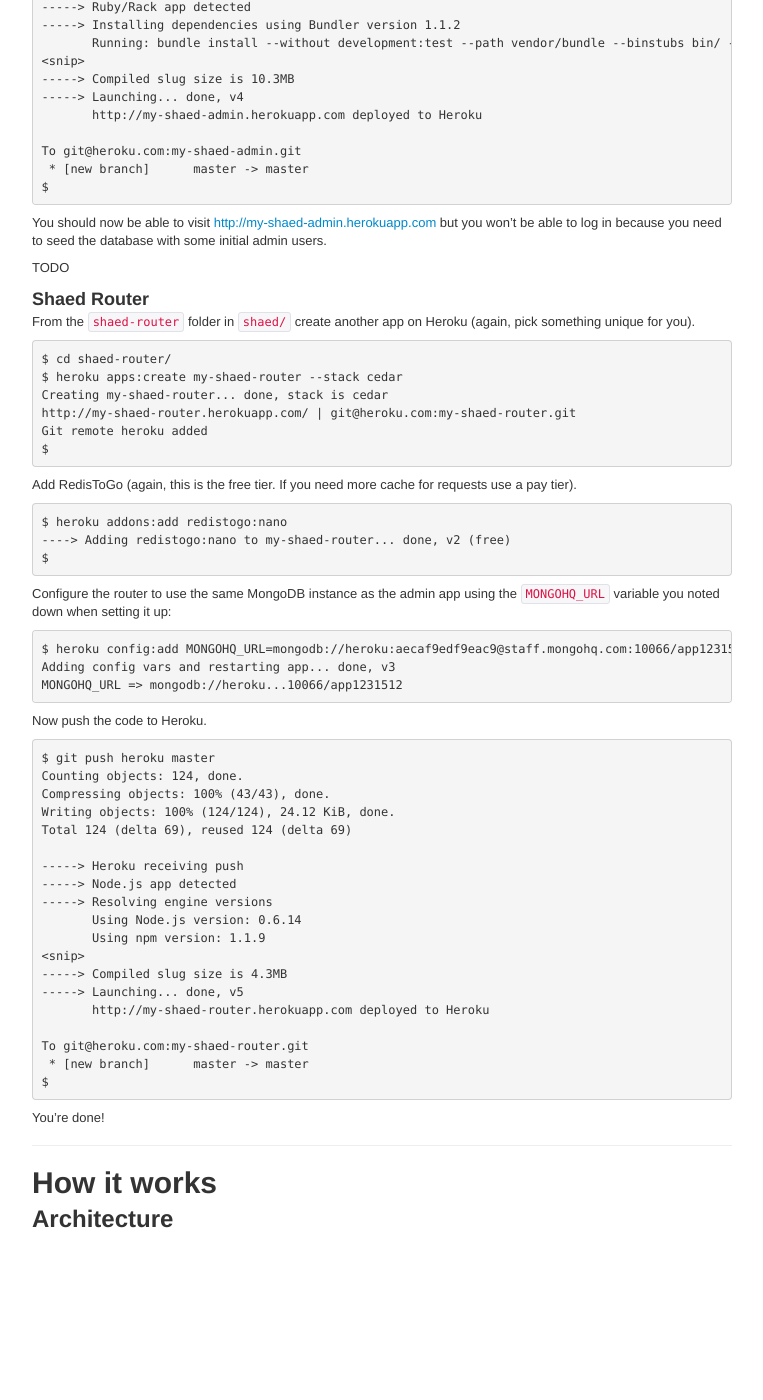
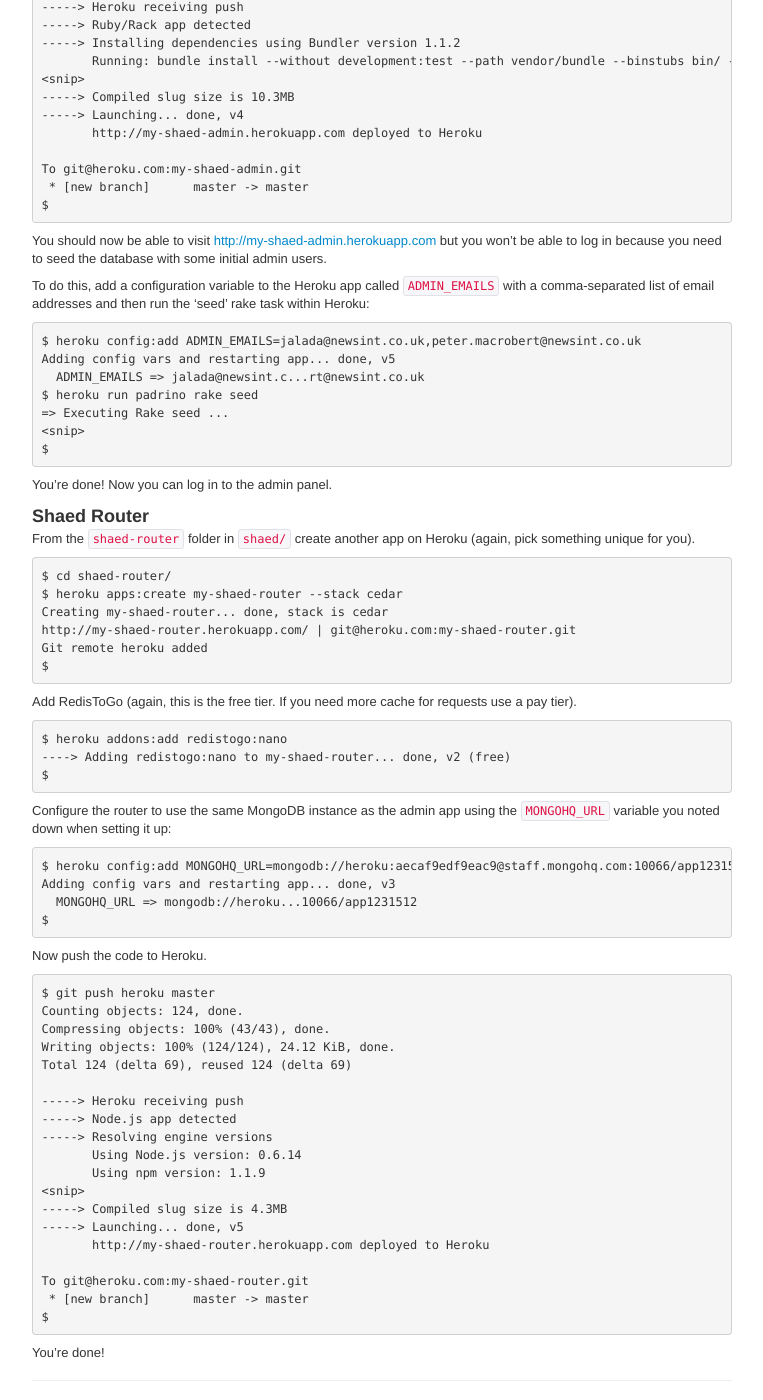
Before and after one commit to jalada/shaed, a Jekyll site: the page built from index.markdown, in a window 1280 px wide and 1400 px high, scrolled down 4940 px. Shown: the whole window, without its empty margins (378-1141 px from the left). Built offline with Jekyll 4.4.1, drawn with Linux system fonts in a browser that asks for light colours; before the commit the page ends 6177 px from its top, so only the background shows below that; some of the changed text lies outside the part shown.

Commit message:
Finished Heroku deployment section

```diff
--- a/_includes/getting_started.markdown
+++ b/_includes/getting_started.markdown
@@ -189,7 +189,10 @@ You're ready to go!
 
 ## Deploying to Heroku
 
-Install the [Heroku toolbelt](https://toolbelt.heroku.com/) for your platform.
+If you have never deployed to Heroku, output from some commands may differ
+slightly from what is here. Also, be sure to install the [Heroku
+toolbelt](https://toolbelt.heroku.com/) for your platform (otherwise `heroku`
+commands won't work).
 
 ### Shaed Admin
 
@@ -244,7 +247,19 @@ You should now be able to visit
 you won't be able to log in because you need to seed the database with some
 initial admin users.
 
-TODO
+To do this, add a configuration variable to the Heroku app called
+`ADMIN_EMAILS` with a comma-separated list of email addresses and then run the
+'seed' rake task within Heroku:
+
+    $ heroku config:add ADMIN_EMAILS=jalada@newsint.co.uk,peter.macrobert@newsint.co.uk
+    Adding config vars and restarting app... done, v5
+      ADMIN_EMAILS => jalada@newsint.c...rt@newsint.co.uk
+    $ heroku run padrino rake seed
+    => Executing Rake seed ...
+    <snip>
+    $
+
+You're done! Now you can log in to the admin panel.
 
 ### Shaed Router
 
@@ -270,7 +285,8 @@ the `MONGOHQ_URL` variable you noted down when setting it up:
 
     $ heroku config:add MONGOHQ_URL=mongodb://heroku:aecaf9edf9eac9@staff.mongohq.com:10066/app1231512
     Adding config vars and restarting app... done, v3
-    MONGOHQ_URL => mongodb://heroku...10066/app1231512
+      MONGOHQ_URL => mongodb://heroku...10066/app1231512
+    $
 
 Now push the code to Heroku.
 
--- a/_layouts/default.html
+++ b/_layouts/default.html
@@ -30,10 +30,13 @@
               <a href="#requirements">Requirements</a>
             </li>
             <li>
-              <a href="#get_the_code">Get the code</a>
+              <a href="#getting_the_code">Getting the code</a>
             </li>
             <li>
               <a href="#running_manually">Running manually</a>
+            </li>
+            <li>
+              <a href="#deploying_to_heroku">Deploying to Heroku</a>
             </li>
             <li class='nav-header'>
               How it works
```
